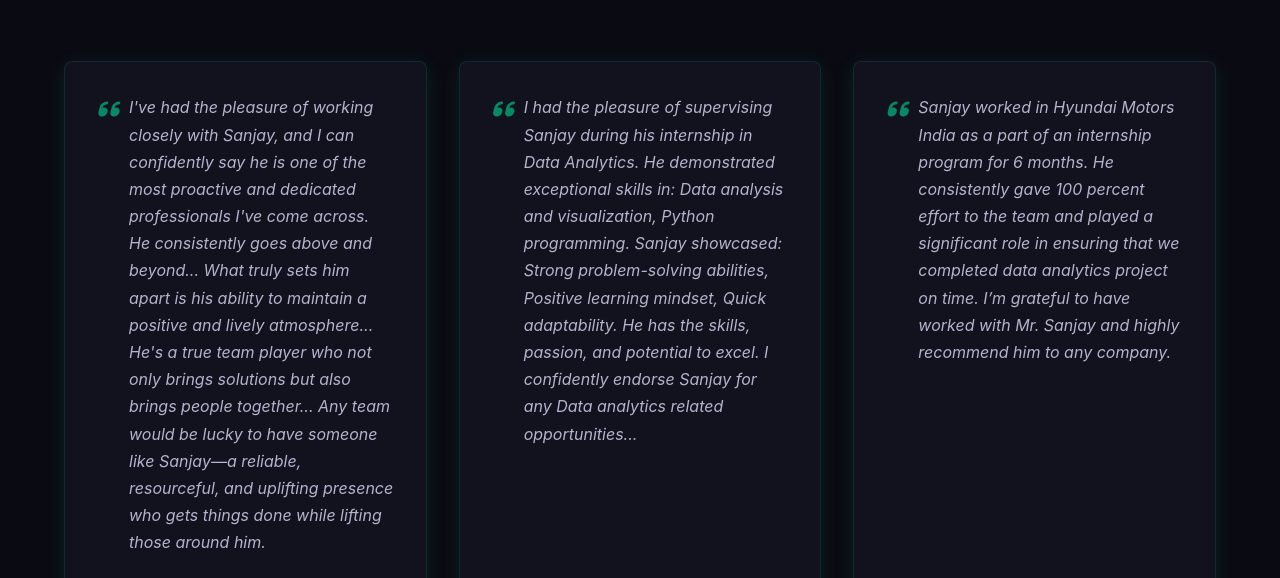
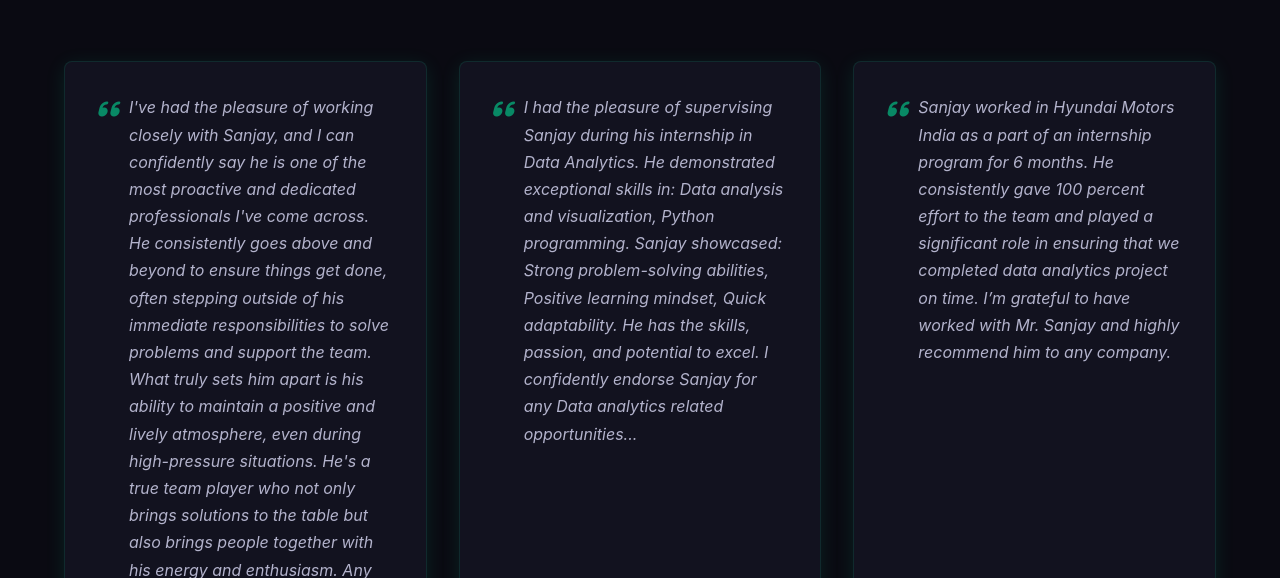
Before and after one commit to Sanjay-1209/SanjayDharanResume, a plain HTML site: page index.html in a window 1280 px wide. Shown: the part 8609-9187 px from the top of the page. Drawn offline with Linux system fonts and the light colour scheme.

Commit message:
Update index.html

```diff
--- a/index.html
+++ b/index.html
@@ -1210,7 +1210,11 @@
              <!-- Recommendation 1: Arthitha Ravindran -->
             <div class="recommendation-card">
                 <p class="recommendation-text">
-                    I've had the pleasure of working closely with Sanjay, and I can confidently say he is one of the most proactive and dedicated professionals I've come across. He consistently goes above and beyond... What truly sets him apart is his ability to maintain a positive and lively atmosphere... He's a true team player who not only brings solutions but also brings people together... Any team would be lucky to have someone like Sanjay—a reliable, resourceful, and uplifting presence who gets things done while lifting those around him.
+                    I've had the pleasure of working closely with Sanjay, and I can confidently say he is one of the most proactive and dedicated professionals I've come across. He consistently goes above and beyond to ensure things get done, often stepping outside of his immediate responsibilities to solve problems and support the team.
+
+                    What truly sets him apart is his ability to maintain a positive and lively atmosphere, even during high-pressure situations. He's a true team player who not only brings solutions to the table but also brings people together with his energy and enthusiasm.
+
+                    Any team would be lucky to have someone like Sanjay—a reliable, resourceful, and uplifting presence who gets things done while lifting those around him.
                 </p>
                 <div class="recommender-info">
                     <h4 class="recommender-name">
```
